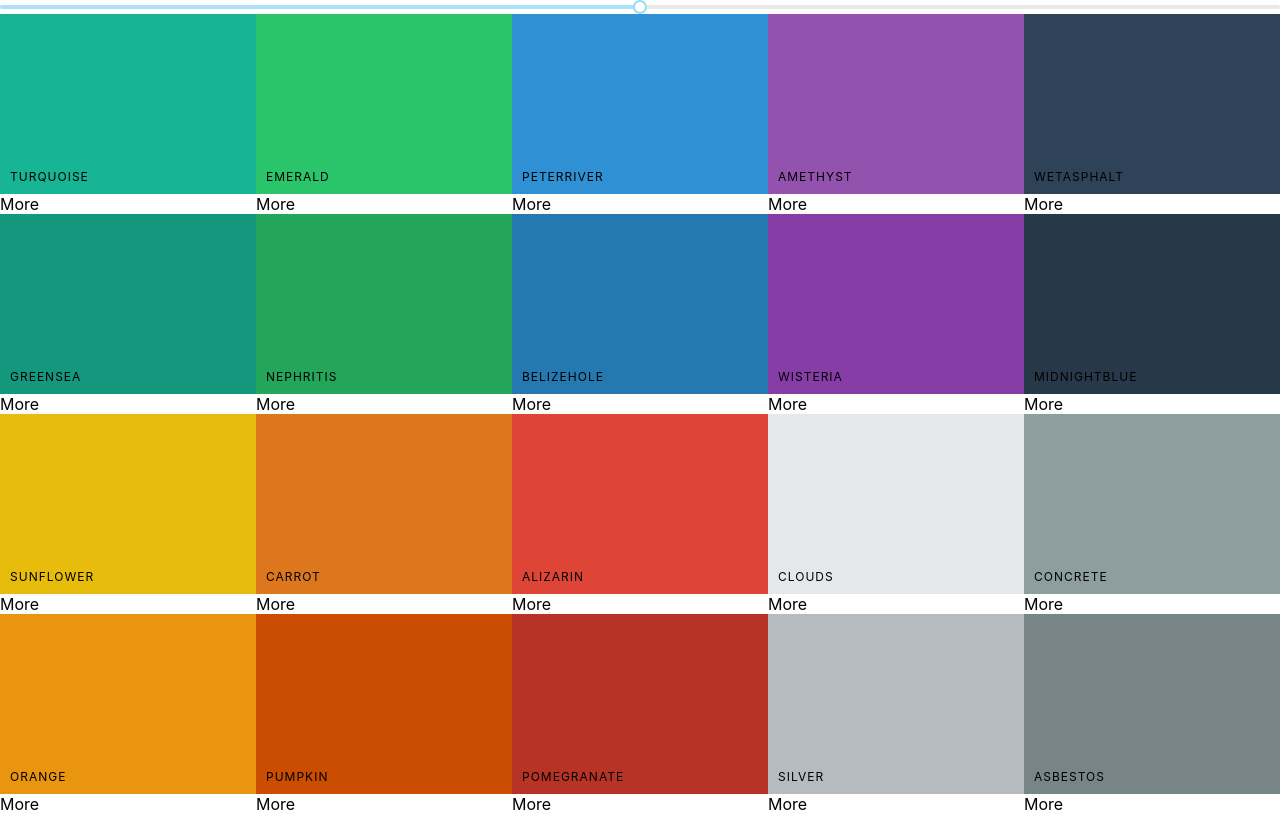
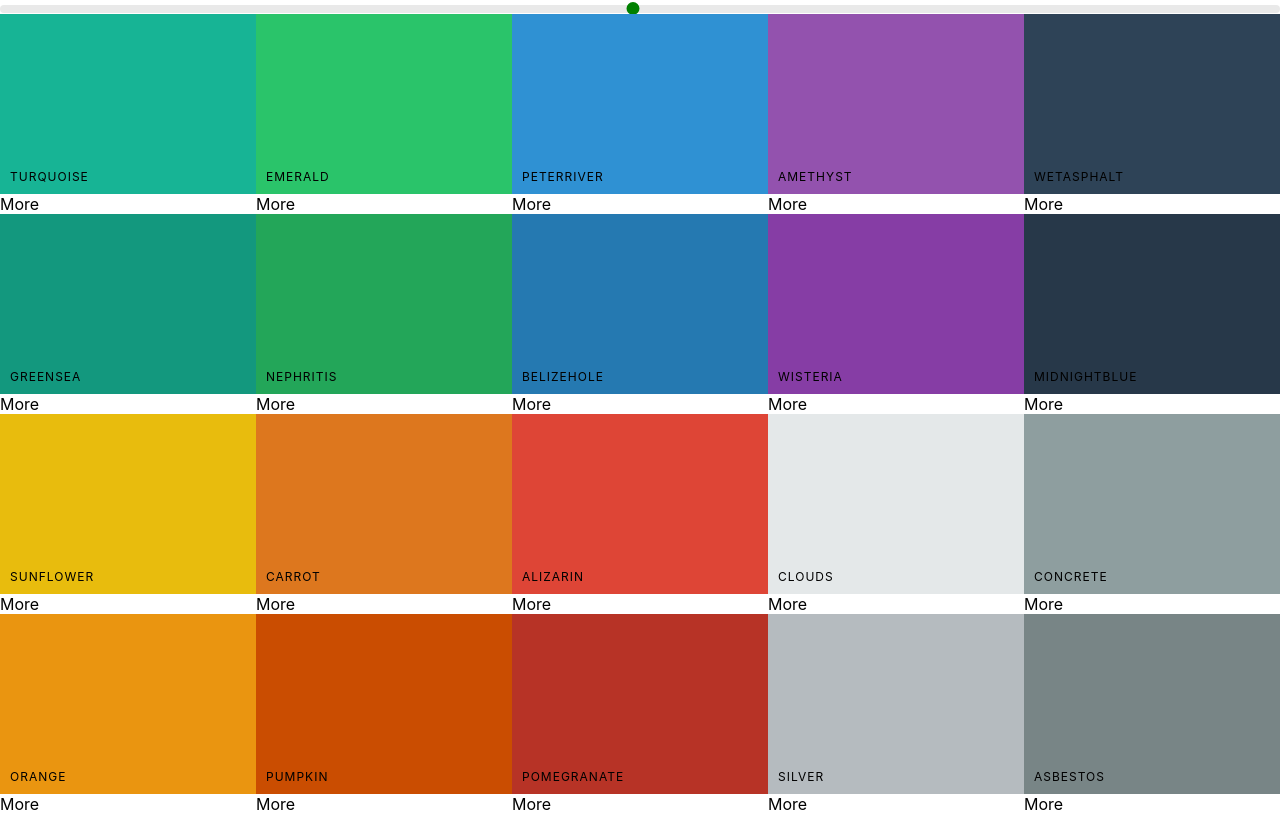
Before and after one commit to mnichols08/pal.it, a React (Create React App) app: page / in a window 1280 px wide. Built offline with nearby package versions, Linux system fonts and the light colour scheme; the HTML template or start-up script is replaced by a standard one.

Commit message:
styled slider

```diff
--- a/src/Palette.css
+++ b/src/Palette.css
@@ -1,7 +1,32 @@
 .Palette {
     height: 100vh;
-}
+  }
+  .Palette-colors {
+    height: 90%;
+  }
 
-.Palette-colors {
-    height: 90%;
-}
+  .slider {
+    width: 340px;
+    margin: 0 10px;
+    display: inline-block;
+  }
+
+  .rc-slider-track {
+    background-color: transparent;
+  }
+  .rc-slider-rail {
+    height: 8px;
+  }
+  .rc-slider-handle,
+  .rc-slider-handle:active,
+  .rc-slider-handle:focus,
+  .rc-slider-handle:hover {
+    background-color: green;
+    outline: none;
+    border: 2px solid green;
+    box-shadow: none;
+    width: 13px;
+    height: 13px;
+    margin-left: -7px;
+    margin-top: -3px;
+  }
```
